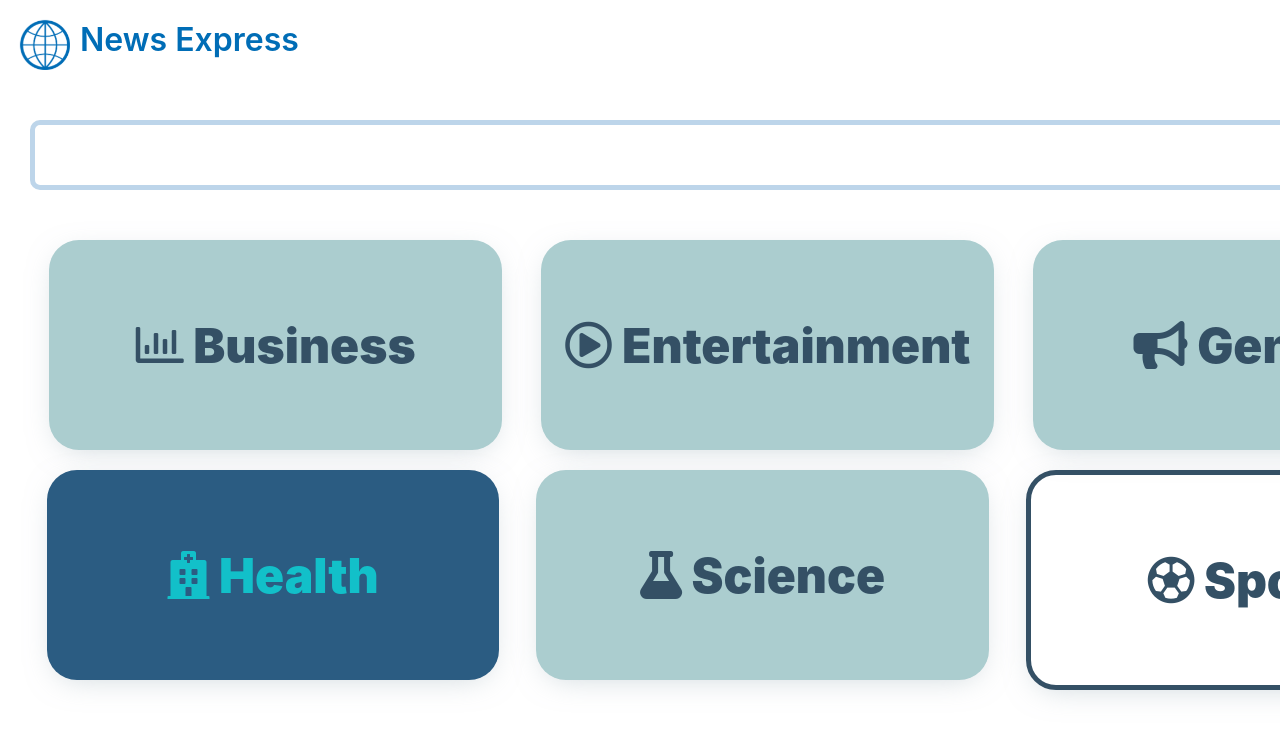
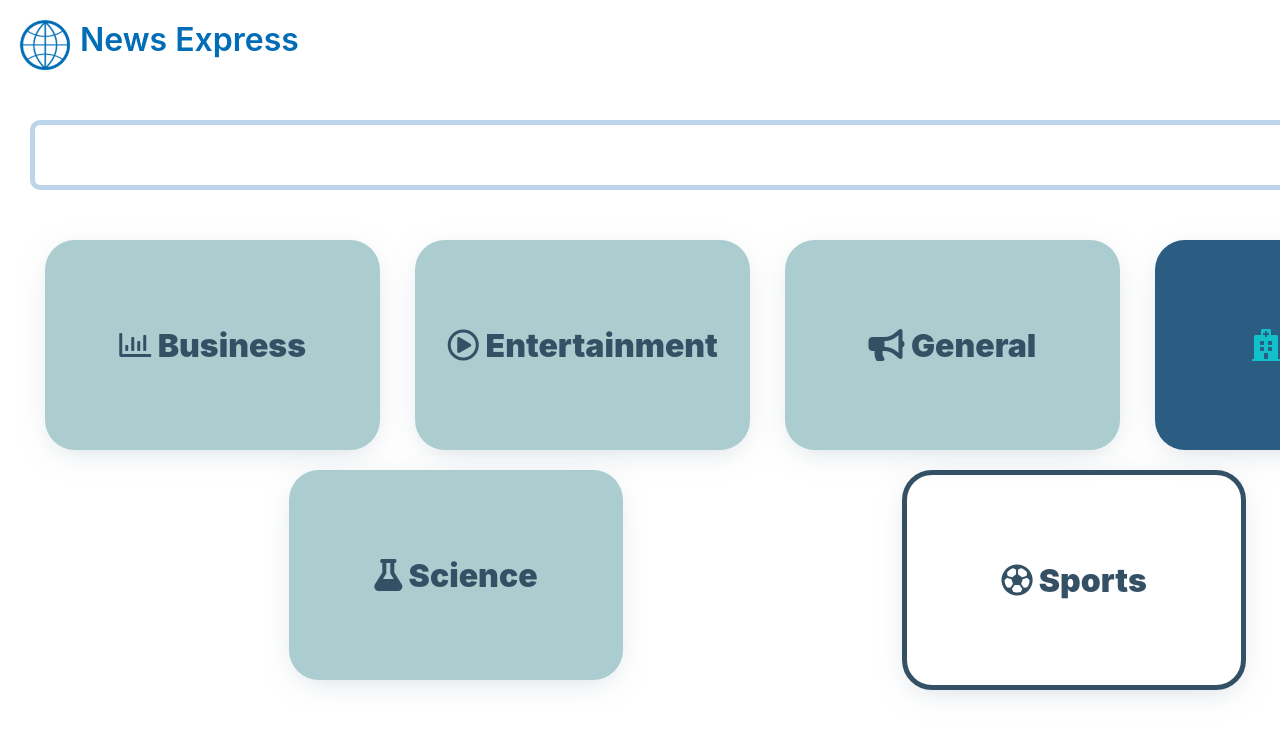
Before and after one commit to MananDoshi1301/News-App-React-Redux, a React (Create React App) app: page /search in a window 1280 px wide. Shown: the top 736 px of the page. Built offline with nearby package versions, Linux system fonts and the light colour scheme.

Commit message:
Width limited to 4 tiles in row

```diff
--- a/src/SearchPage/Tile.css
+++ b/src/SearchPage/Tile.css
@@ -2,7 +2,7 @@
     display: flex;
     justify-content: space-around;
     align-items: center;
-    width: 30%;
+    width: 22%;
 
     height: 200px;
     padding: 5px;
@@ -18,7 +18,7 @@
 }
 
 .tile_title, .tile_icon{
-    font-size: 3rem;
+    font-size: 2rem;
 }
 
 .tile_description{
```
